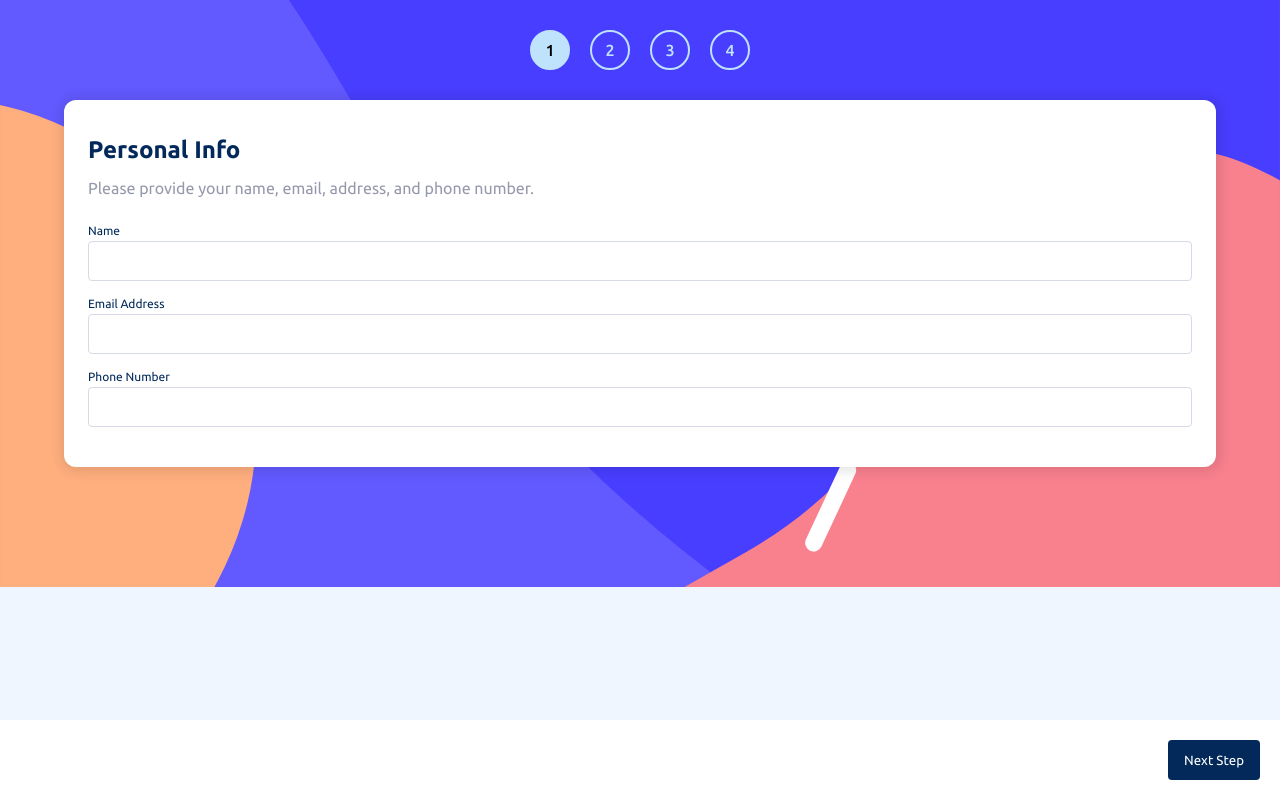
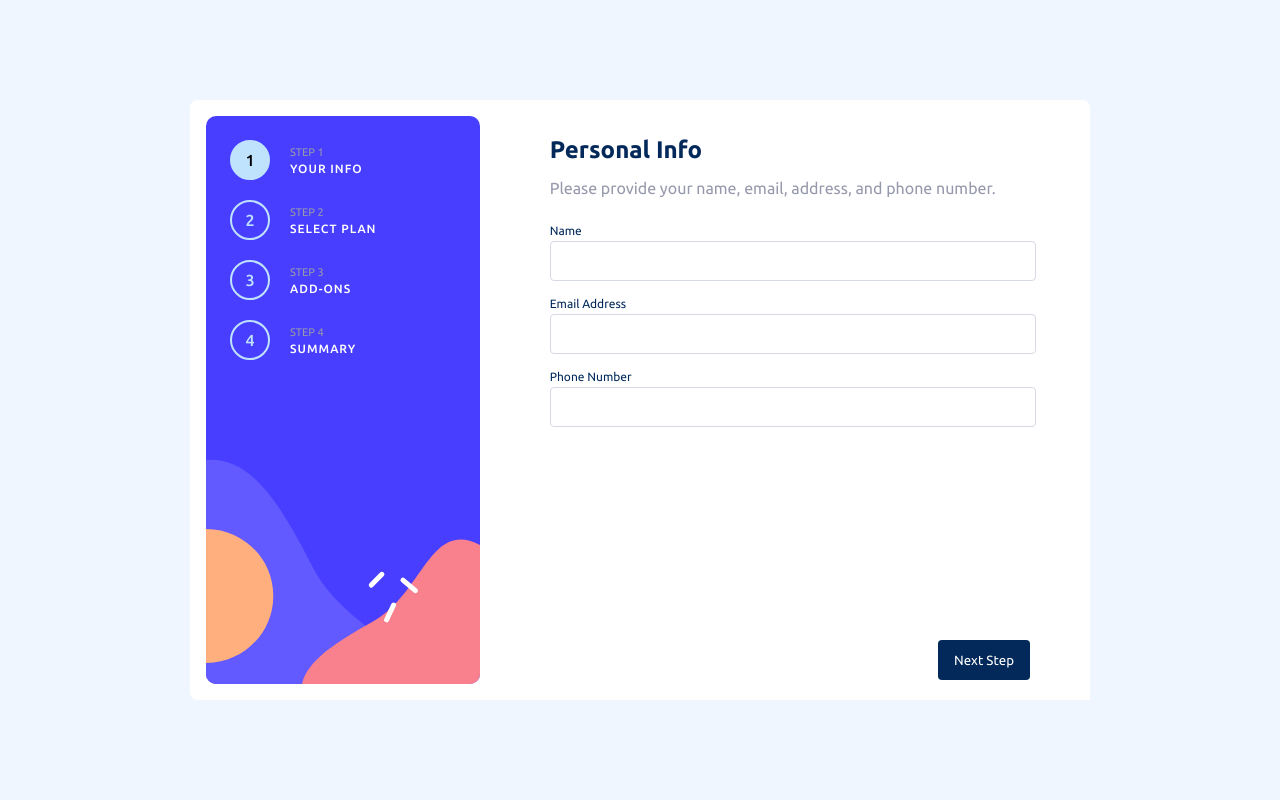
Before and after one commit to archisvaze/multi-step-form, a React (Vite) app: page / in a window 1280 px wide. Built offline with nearby package versions, Linux system fonts and the light colour scheme.

Commit message:
completed desktop view

```diff
--- a/src/App.jsx
+++ b/src/App.jsx
@@ -1,7 +1,7 @@
 import { useEffect, useState } from 'react';
 import Nav from './components/Nav';
 import bg_mobile from './assets/images/bg-sidebar-mobile.svg';
-
+import bg_desktop from './assets/images/bg-sidebar-desktop.svg';
 import Step1 from './steps/Step1';
 import Step2 from './steps/Step2';
 import Step3 from './steps/Step3';
@@ -30,6 +30,12 @@ function App() {
                     src={bg_mobile}
                     alt='background'
                 />
+                <img
+                    className='bg_desktop'
+                    src={bg_desktop}
+                    alt='background'
+                />
+                <div className='mobile-actions-container'>
                     <div className='mobile-container'>
                         {step === 1 && (
                             <Step1
@@ -99,6 +105,7 @@ function App() {
                     )}
                 </div>
             </div>
+        </div>
     );
 }
 
--- a/src/components/Nav.jsx
+++ b/src/components/Nav.jsx
@@ -3,6 +3,7 @@ import React from 'react';
 export default function Nav({ step, setStep }) {
     return (
         <div className='nav-container'>
+            <div style={{ display: 'flex', gap: '20px' }}>
                 <div
                     className='nav-circle'
                     style={{
@@ -12,6 +13,13 @@ export default function Nav({ step, setStep }) {
                 >
                     1
                 </div>
+                <div className='desktop-nav-info'>
+                    <p style={{ color: 'var(--cool-gray)', fontSize: '11px' }}>STEP 1</p>
+                    <p style={{ color: 'white', fontSize: '12px', letterSpacing: '1px', fontWeight: '500' }}>YOUR INFO</p>
+                </div>
+            </div>
+
+            <div style={{ display: 'flex', gap: '20px' }}>
                 <div
                     className='nav-circle'
                     style={{
@@ -21,6 +29,14 @@ export default function Nav({ step, setStep }) {
                 >
                     2
                 </div>
+
+                <div className='desktop-nav-info'>
+                    <p style={{ color: 'var(--cool-gray)', fontSize: '11px' }}>STEP 2</p>
+                    <p style={{ color: 'white', fontSize: '12px', letterSpacing: '1px', fontWeight: '500' }}>SELECT PLAN</p>
+                </div>
+            </div>
+
+            <div style={{ display: 'flex', gap: '20px' }}>
                 <div
                     className='nav-circle'
                     style={{
@@ -30,6 +46,13 @@ export default function Nav({ step, setStep }) {
                 >
                     3
                 </div>
+                <div className='desktop-nav-info'>
+                    <p style={{ color: 'var(--cool-gray)', fontSize: '11px' }}>STEP 3</p>
+                    <p style={{ color: 'white', fontSize: '12px', letterSpacing: '1px', fontWeight: '500' }}>ADD-ONS</p>
+                </div>
+            </div>
+
+            <div style={{ display: 'flex', gap: '20px' }}>
                 <div
                     className='nav-circle'
                     style={{
@@ -39,6 +62,11 @@ export default function Nav({ step, setStep }) {
                 >
                     4
                 </div>
+                <div className='desktop-nav-info'>
+                    <p style={{ color: 'var(--cool-gray)', fontSize: '11px' }}>STEP 4</p>
+                    <p style={{ color: 'white', fontSize: '12px', letterSpacing: '1px', fontWeight: '500' }}>SUMMARY</p>
+                </div>
+            </div>
         </div>
     );
 }
--- a/src/index.css
+++ b/src/index.css
@@ -42,13 +42,17 @@ button {
   margin: 0 20px;
 }
 
+button:disabled {
+  cursor: not-allowed;
+}
+
 body {
   min-height: 100vh;
   width: 100%;
 }
 
 .app {
-  height: 100vh;
+  min-height: 100vh;
   width: 100%;
   position: relative;
   display: flex;
@@ -57,31 +61,44 @@ body {
 }
 
 .bg_mobile {
+  position: absolute;
   width: 100%;
+  top: 0;
 }
 
 .desktop-container {
-  height: 100vh;
+  min-height: 100vh;
   width: 100%;
-  position: relative;
   display: flex;
   flex-direction: column;
   align-items: center;
-  background-color: var(--magnolia)
+  background-color: var(--magnolia);
+  position: relative;
 }
 
 .mobile-container {
-  position: absolute;
+  z-index: 2;
   width: 90%;
   background-color: white;
   border-radius: 12px;
-  top: 100px;
   box-shadow: 1px 1px 12px 4px rgba(0, 0, 0, 0.1);
 }
 
+.mobile-actions-container {
+  position: relative;
+  z-index: 2;
+  display: flex;
+  flex-direction: column;
+  align-items: center;
+  justify-content: space-between;
+  min-height: fit-content;
+  width: 100%;
+  padding-top: 100px;
+  min-height: 100vh;
+  gap: 40px;
+}
+
 .controls {
-  position: absolute;
-  bottom: 0;
   width: 100%;
   background-color: white;
   height: 80px;
@@ -109,6 +126,7 @@ body {
   padding: 24px;
   display: flex;
   flex-direction: column;
+  width: 100%;
 }
 
 .title {
@@ -177,6 +195,11 @@ body {
   border-radius: 4px;
 }
 
+.selectors-container {
+  display: flex;
+  flex-direction: column;
+}
+
 /* STEP3 */
 .step3-selector input {
   height: 16px;
@@ -197,6 +220,7 @@ body {
 
 .nav-container {
   position: absolute;
+  z-index: 2;
   display: flex;
   gap: 20px;
   top: 30px;
@@ -213,5 +237,107 @@ body {
   font-weight: 500;
 }
 
+.bg_desktop {
+  display: none;
+}
+
+.desktop-nav-info {
+  display: none;
+}
+
 /*Media Querries for desktop*/
-@media screen and (min-width: 900px) {}
+@media screen and (min-width: 920px) {
+  .app {
+    justify-content: center;
+  }
+
+  .mobile-container {
+    box-shadow: none
+  }
+
+  .bg_mobile {
+    display: none;
+  }
+
+  .desktop-container {
+    min-height: fit-content;
+    display: flex;
+    flex-direction: row;
+    align-items: stretch;
+    background-color: white;
+    position: relative;
+    width: 80%;
+    height: fit-content;
+    min-width: 900px;
+    max-width: 900px;
+    border-radius: 8px;
+  }
+
+  .bg_desktop {
+    display: flex;
+    margin: 16px;
+  }
+
+  .selectors-container {
+    flex-direction: row;
+    gap: 20px;
+    width: 100%;
+  }
+
+  .selectors-container .selector {
+    flex-direction: column;
+    padding: 20px;
+    height: fit-content;
+    width: 33.3%;
+    align-items: flex-start;
+    justify-content: space-evenly;
+    height: 200px;
+  }
+
+  .card {
+    width: 100%;
+  }
+
+  .nav-container {
+    height: 100%;
+    flex-direction: column;
+    position: absolute;
+    top: 40px;
+    left: 40px;
+    margin: 0;
+    padding: 0;
+  }
+
+  .desktop-nav-info {
+    margin-top: 6px;
+    display: flex;
+    flex-direction: column;
+    gap: 4px;
+    justify-content: flex-start;
+    align-items: flex-start;
+  }
+
+  .controls {
+    background-color: white;
+    height: 80px;
+    display: flex;
+    align-items: center;
+    justify-content: space-between;
+    padding: 0 40px;
+  }
+
+  .mobile-actions-container {
+    position: relative;
+    z-index: 2;
+    display: flex;
+    flex-direction: column;
+    align-items: center;
+    justify-content: space-between;
+    min-height: fit-content;
+    width: 100%;
+    padding: 0;
+    min-height: fit-content;
+    gap: 0;
+  }
+
+}
--- a/src/steps/Step2.jsx
+++ b/src/steps/Step2.jsx
@@ -16,6 +16,7 @@ export default function Step2({ data, setData }) {
             <h4 className='title'>Select your plan</h4>
             <p className='sub-title'>You have the option of monthly or yearly billing.</p>
 
+            <div className='selectors-container'>
                 <div
                     tabIndex={0}
                     className='selector'
@@ -93,6 +94,7 @@ export default function Step2({ data, setData }) {
                         {timeFrame && <p style={{ color: 'var(--marine-blue)', fontSize: '14px' }}>2 months free</p>}
                     </div>
                 </div>
+            </div>
 
             <div className='time-frame-container'>
                 <p style={{ color: timeFrame ? 'var(--marine-blue)' : 'var(--cool-gray)' }}>Monthly</p>
```
Lines whose indentation alone changed are shown as unchanged.
